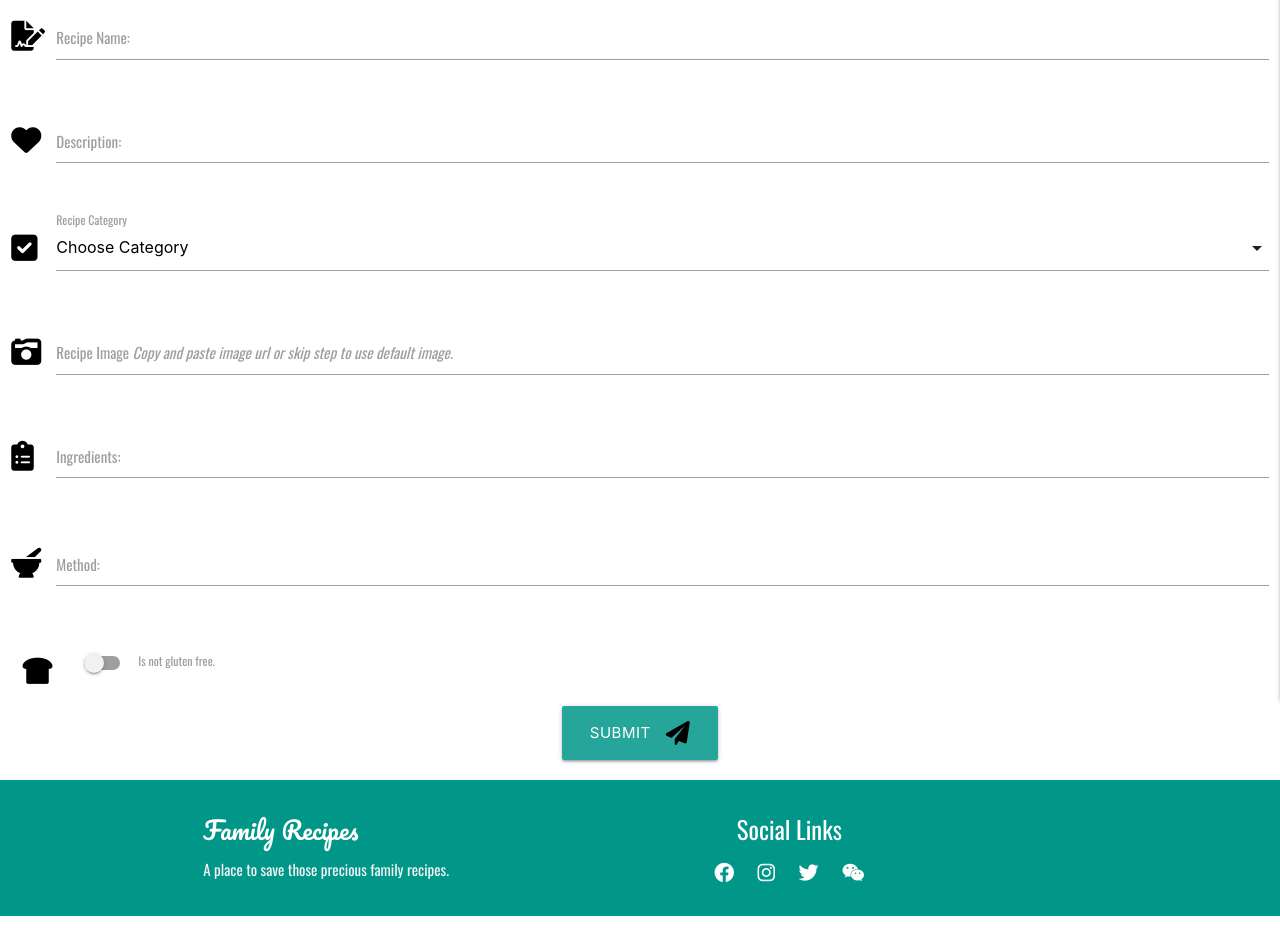
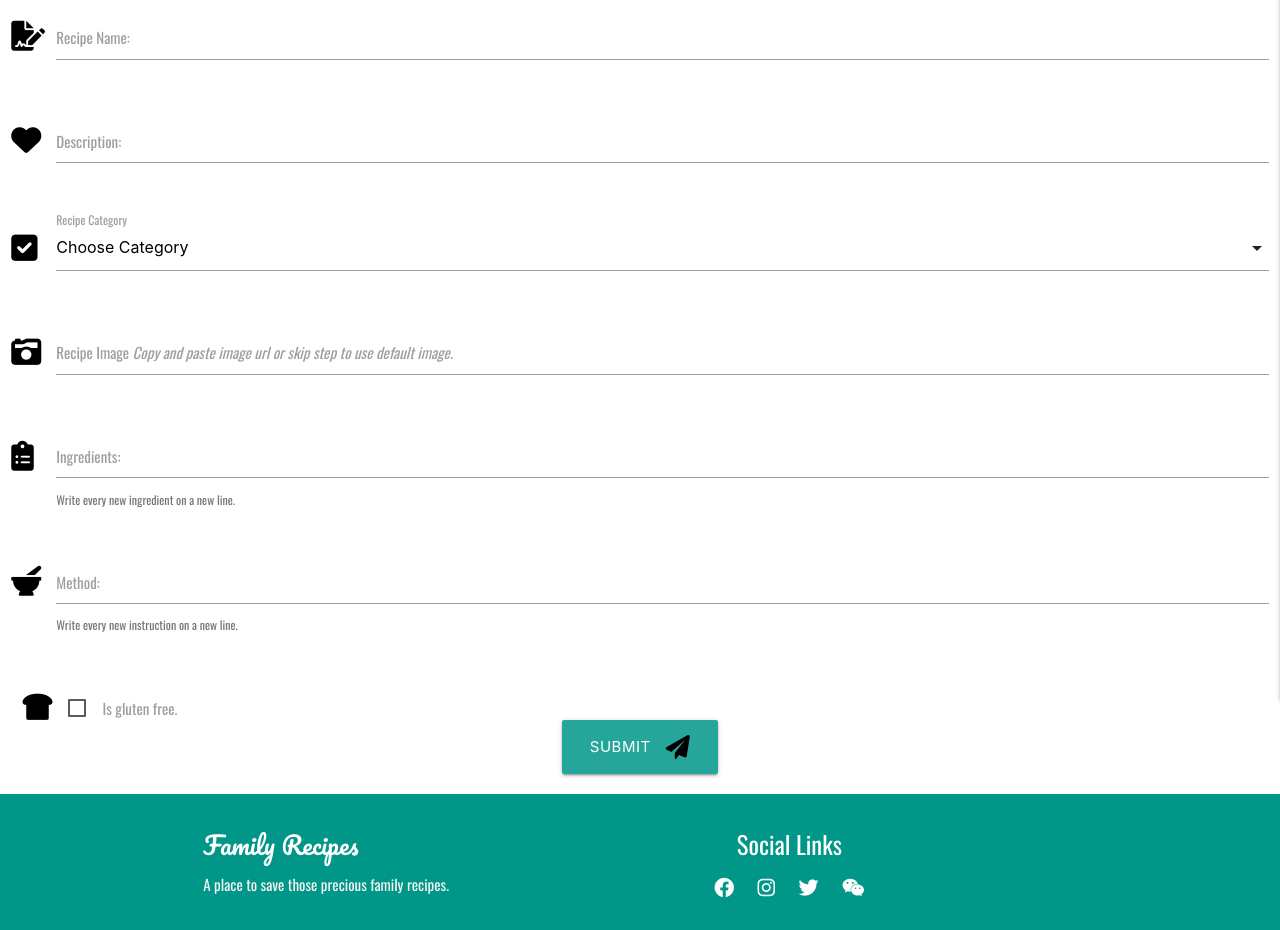
Before and after one commit to Code-Institute-Submissions/MichelleCoffey-Family_recipes_JanResub, a Flask app: page /add_recipe in a window 1280 px wide. Shown: the part 160-1090 px from the top of the page. Run offline with Flask 2, Linux system fonts and the light colour scheme; data that the repository does not hold is empty; some libraries are stand-ins or nearby versions.

Commit message:
fixed input issues with addrecipe template. changed gluten free to tickbox.

```diff
--- a/templates/add_recipe.html
+++ b/templates/add_recipe.html
@@ -11,7 +11,7 @@
                 <div class="input-field col s12">
                     <i class="fas fa-file-signature prefix"></i>
                     <input id="recipe_name" name="recipe_name" type="text" class="validate" minlength="5" maxlength="50"
-                    pattern="^[^\s][a-zA-Z0-9]{5,15}$" required>
+                    pattern="^[A-Za-z ][A-Za-z0-9!@#$%^&* ]*$" required>
                     <label for="recipe_name">Recipe Name:</label>
                 </div>
             </div>
@@ -59,6 +59,7 @@
                 <textarea id="recipe_ingredients" name="recipe_ingredients" minlength="5"
                         maxlength="1500" class="materialize-textarea validate" required></textarea>
                 <label for="recipe_ingredients">Ingredients:</label>
+                <span class="helper-text" data-error="wrong" data-success="right">Write every new ingredient on a new line.</span>
             </div>
         </div>
 
@@ -69,21 +70,18 @@
                 <textarea id="recipe_method" name="recipe_method" minlength="5"
                         maxlength="5000" class="materialize-textarea validate" required></textarea>
                 <label for="recipe_method">Method:</label>
+                <span class="helper-text" data-error="wrong" data-success="right">Write every new instruction on a new line.</span>
             </div>
         </div>
 
 <!--Gluten switch-->
 
         <div class="input-field col s12">
-                    <div class="switch">
             <i class="fas fa-bread-slice prefix"></i>
                 <label for="is_not_gluten_free">
-
                     <input type="checkbox" id="is_not_gluten_free" name="is_not_gluten_free">
-                          <span class="lever"></span>
-                          Is not gluten free.
+                    <span class="checkbox">Is gluten free.</span>
                 </label>
-                    </div>
             </div>
         </div>
 
```
Lines whose indentation alone changed are shown as unchanged.
